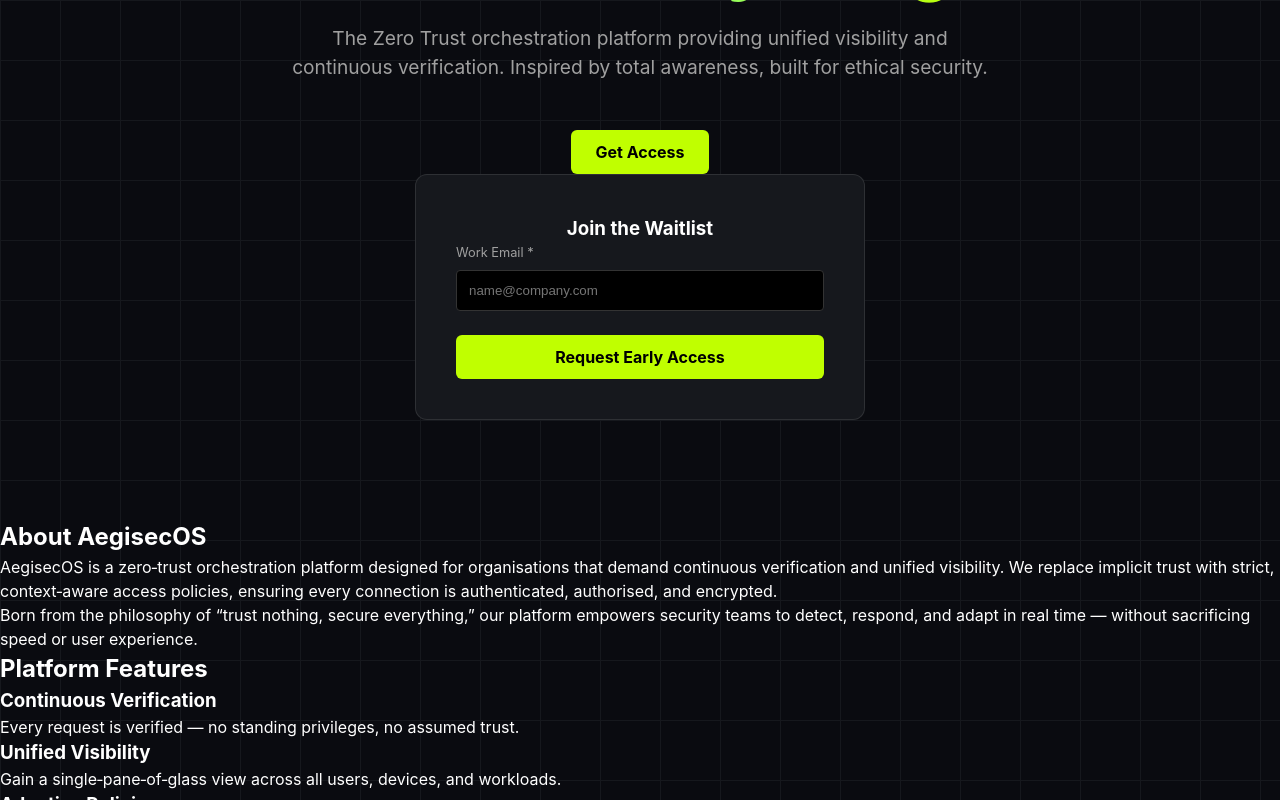
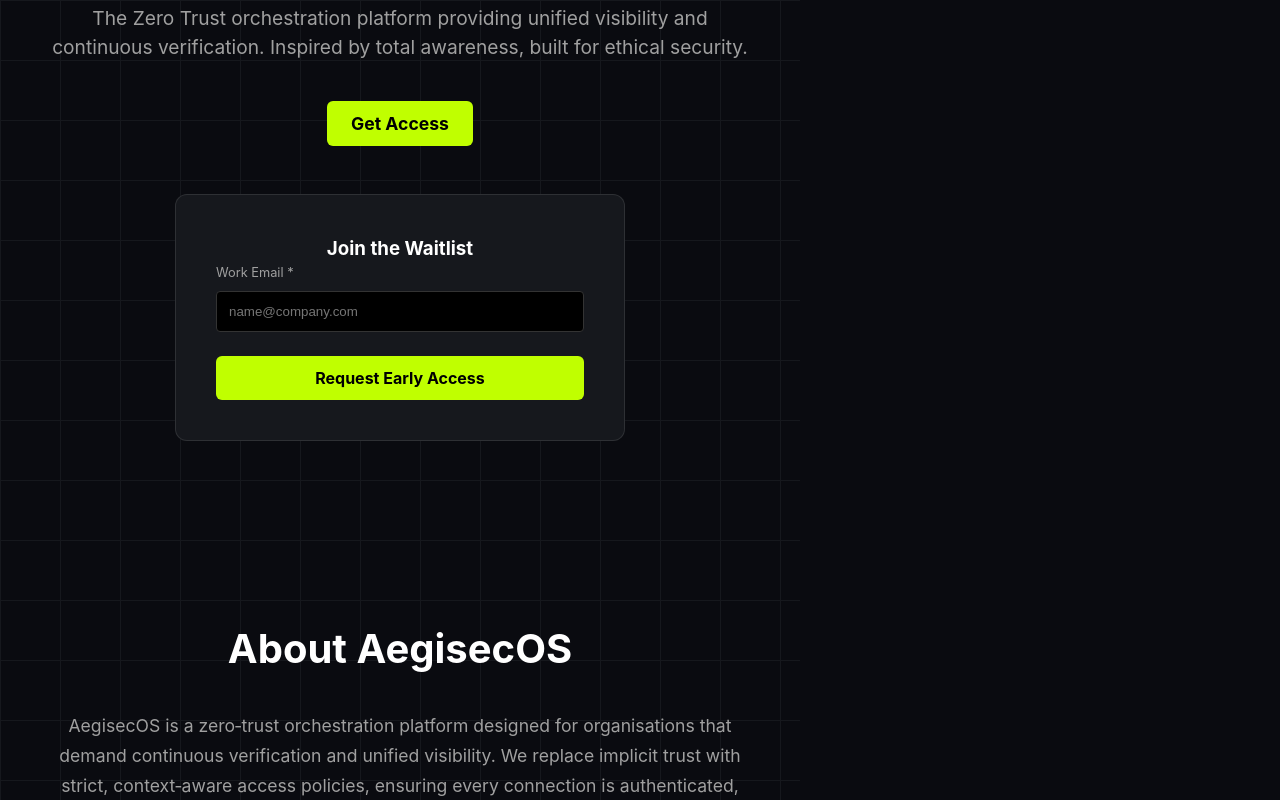
Before and after one commit to Obieverse-dev/aegisecos, a React (Vite) app: page / in a window 1280 px wide. Shown: the part 360-1160 px from the top of the page. Built offline with nearby package versions, Linux system fonts and the light colour scheme.

Commit message:
Update App.css

```diff
--- a/src/App.css
+++ b/src/App.css
@@ -54,14 +54,14 @@ body {
   font-size: 0.9rem;
 }
 
-/* Hero section now full viewport height and perfectly centred */
+/* Hero */
 .hero {
   display: flex;
   justify-content: center;
   align-items: center;
   text-align: center;
-  min-height: 100vh;       /* key fix */
-  padding: 0 5%;           /* removed vertical padding */
+  min-height: 100vh;
+  padding: 0 5%;
   width: 100%;
 }
 
@@ -80,9 +80,18 @@ h1 { font-size: 4.5rem; line-height: 1.1; margin-bottom: 1.5rem; }
 .hero-subtitle {
   color: var(--text-gray);
   font-size: 1.2rem;
-  margin-bottom: 3rem;
+  margin-bottom: 2.5rem;
   max-width: 700px;
-  margin: 0 auto 3rem;
+  margin: 0 auto 2.5rem;
+}
+
+/* New CTA button – centred, large */
+.hero-cta {
+  display: inline-block;
+  margin-bottom: 3rem;        /* space before waitlist card */
+  padding: 1rem 3rem;
+  font-size: 1.1rem;
+  border-radius: 8px;
 }
 
 .waitlist-card {
@@ -98,23 +107,60 @@ h1 { font-size: 4.5rem; line-height: 1.1; margin-bottom: 1.5rem; }
 .input-group label { display: block; font-size: 0.8rem; margin-bottom: 8px; color: var(--text-gray); }
 input { width: 100%; padding: 12px; background: #000; border: 1px solid #333; color: #fff; border-radius: 4px; }
 
+/* Buttons */
 .btn-primary { background: var(--lime-green); color: #000; border: none; padding: 12px 24px; font-weight: bold; border-radius: 6px; cursor: pointer; }
 .btn-primary:disabled { opacity: 0.5; cursor: not-allowed; }
 .full-width { width: 100%; }
 .btn-secondary { background: transparent; color: #fff; border: 1px solid #444; padding: 12px 24px; border-radius: 6px; cursor: pointer; }
 .btn-secondary:disabled { opacity: 0.4; cursor: not-allowed; }
 
-/* Placeholder sections for About and Platform */
-.placeholder-section {
+/* Content sections (About / Platform) */
+.content-section {
   padding: 100px 5%;
   text-align: center;
-  min-height: 50vh;
-  display: flex;
-  flex-direction: column;
-  justify-content: center;
-  background: rgba(0,0,0,0.1);
+  max-width: 800px;
+  margin: 0 auto;
 }
 
+.content-section h2 {
+  margin-bottom: 2rem;
+  font-size: 2.5rem;
+}
+
+.content-section p {
+  color: var(--text-gray);
+  font-size: 1.1rem;
+  line-height: 1.7;
+  margin-bottom: 1.5rem;
+}
+
+.feature-grid {
+  display: flex;
+  gap: 2rem;
+  justify-content: center;
+  flex-wrap: wrap;
+  margin-top: 3rem;
+}
+
+.feature {
+  background: var(--bg-charcoal);
+  border: 1px solid var(--glass);
+  border-radius: 12px;
+  padding: 2rem;
+  width: 250px;
+}
+
+.feature h3 {
+  color: var(--lime-green);
+  margin-bottom: 0.8rem;
+}
+
+.feature p {
+  font-size: 0.9rem;
+  color: var(--text-gray);
+}
+
+/* Pricing */
 .pricing-section {
   padding: 100px 5%;
   text-align: center;
@@ -141,6 +187,7 @@ input { width: 100%; padding: 12px; background: #000; border: 1px solid #333; co
 .price { font-size: 2rem; font-weight: bold; margin: 1.5rem 0; color: var(--lime-green); }
 .price-card ul { list-style: none; margin-bottom: 2rem; color: var(--text-gray); font-size: 0.9rem; }
 
+/* Footer */
 .footer { padding: 4rem; text-align: center; border-top: 1px solid var(--glass); }
 .footer-links { margin-bottom: 1.5rem; }
 .footer-links a { color: var(--text-gray); text-decoration: none; margin: 0 1rem; font-size: 0.8rem; }
```
